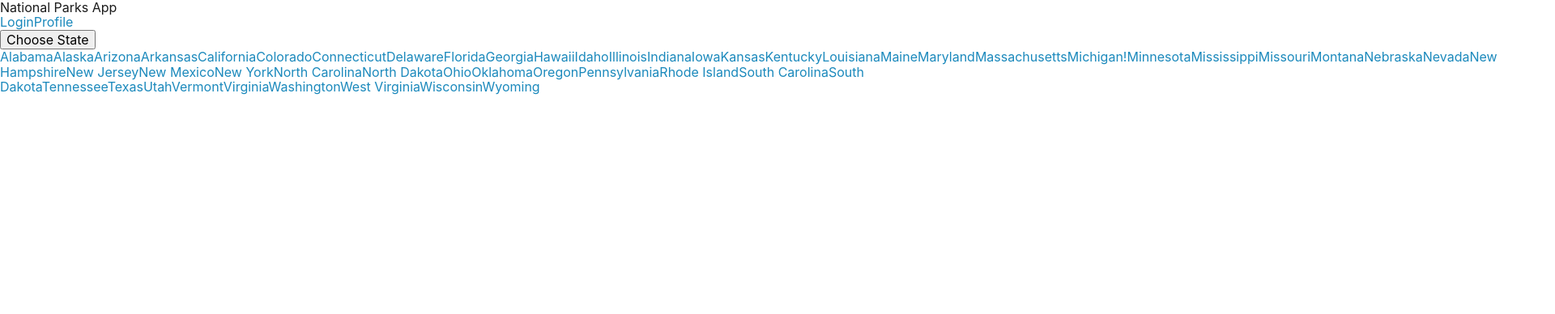
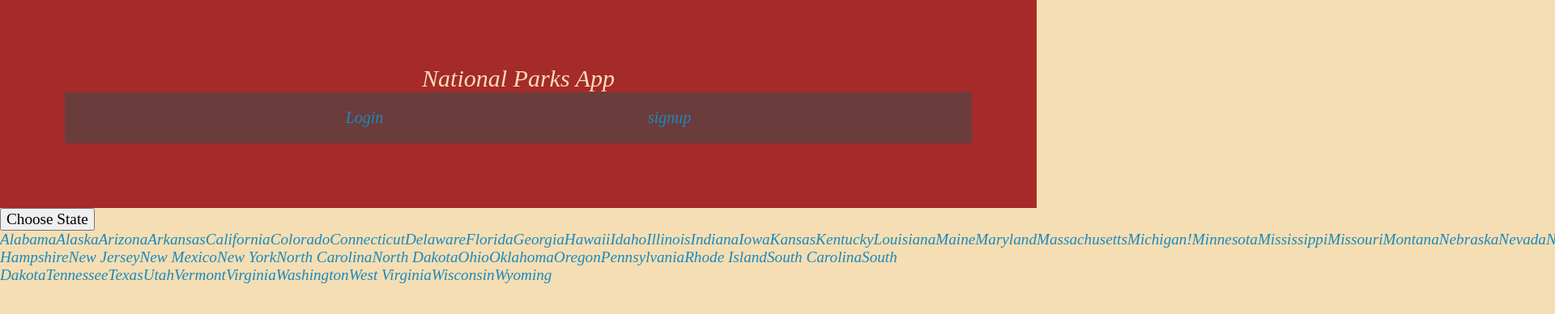
Before and after one commit to Dennis-Inglehart/project-three, a React (Create React App) app: page / in a window 1280 px wide. Shown: the top 388 px of the page at 81% size, 1920 px wide, since content can reach past the window. Built offline with nearby package versions, Linux system fonts and the light colour scheme.

Commit message:
css and some added to app.js

```diff
--- a/src/App.js
+++ b/src/App.js
@@ -1,16 +1,60 @@
+// import ChooseParks from "./utils/ChooseParks";
+
+// function App()
+// {
+//   return(
+//     <main>
+//       <header>
+//         <div>National Parks App</div>
+//         <nav>
+//         <a href="Login">Login</a>
+//         <a href="Profile">Profile</a>
+//         </nav>
+
+//       </header>
+//       <ChooseParks></ChooseParks>
+//     </main>
+//   );
+// }
+
+// export default App;
+
+
+
+
+
+//import React, { useEffect } from 'react';
+//import CarComponent from './components/CarComponent';
+// Importing our theme provider which will make our global state available to child components
+//import CarProvider from './utils/CarContext';
+
+//export default function App() {
+ // useEffect(() => {
+ //   document.title = 'Travel App';
+  //}, []);
+
+ // return (
+    //<CarProvider>
+   //   <CarComponent />
+   // </CarProvider>
+ // );
+//}
 import ChooseParks from "./utils/ChooseParks";
+import "./app.css";
+
+
+
 
 function App()
 {
   return(
     <main>
       <header>
-        <div>National Parks App</div>
+        <div id='header'>National Parks App</div>
         <nav>
-        <a href="Login">Login</a>
-        <a href="Profile">Profile</a>
+        <a href="">Login</a>
+        <a href="">signup</a>
         </nav>
-
       </header>
       <ChooseParks></ChooseParks>
     </main>
--- a/src/app.css
+++ b/src/app.css
@@ -2,38 +2,36 @@
   text-align: center;
 }
 
-ul {
-  list-style: none;
-  margin: 10px 0;
-  padding: 0;
+html {
+  background-color: wheat;
 }
 
-.student-list {
-  margin: 0 auto;
-  max-width: 1200px;
+header {
+  padding: 80px;
+    text-align: center;
+    background-color: brown;
+    color: wheat;
+    font-size: 30px;
 }
 
-table {
-  border-collapse: collapse;
-  width: 100%;
+main{
+  font: italic 1.2em "Fira Sans", serif;
 }
 
-th {
-  background: lightgreen;
-  padding: 10px;
+p {
+  text-align: center;
+  font-style: normal;
+  font-family: 'Franklin Gothic Medium', 'Arial Narrow', Arial, sans-serif;
+  font-weight: bold;
+  font-size: 1.2em;
 }
 
-th,
-td {
-  border: 1px solid grey;
+nav {
+  flex: 1;
+  flex-direction: row;
+  display: flex;
+  justify-content: space-evenly;
+  background-color: rgb(107, 60, 60);
+  padding: 20px;
+  font-size: 20px;
 }
-
-.add-student {
-  margin: 20px 0;
-}
-
-.add-student button,
-.add-student input,
-.add-student select {
-  height: 40px;
-}
```
